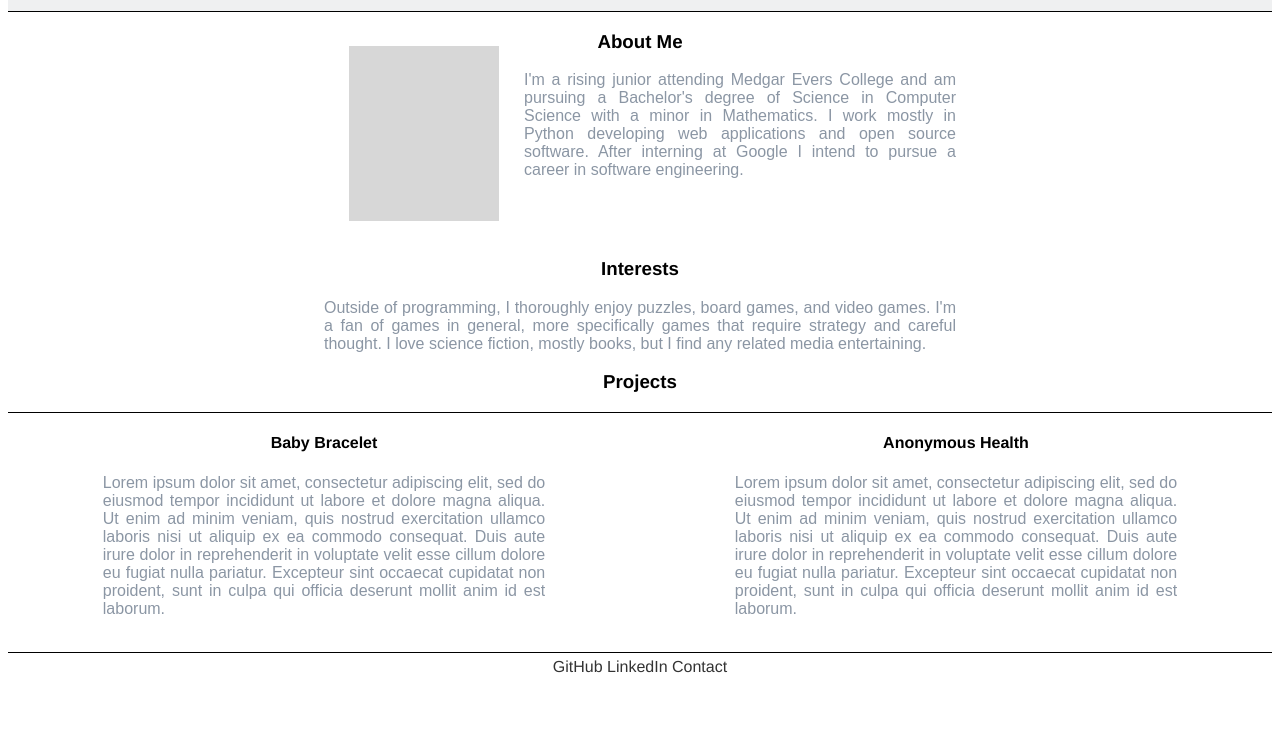
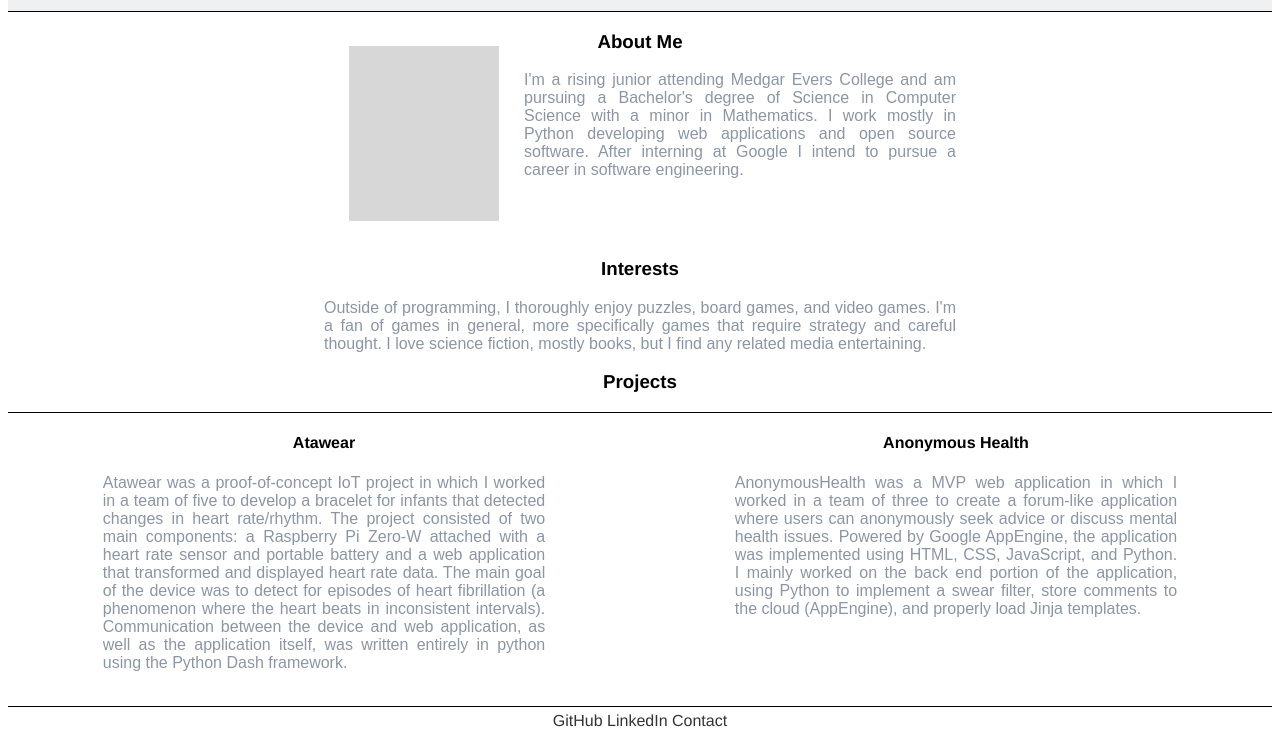
Before and after one commit to ElvisRodriguez/ElvisRodriguez.github.io, a plain HTML site: page index.html in a window 1280 px wide. Shown: the part 97-835 px from the top of the page. Before the commit the page ends 800 px from the top, so only its background shows below. Drawn offline with Linux system fonts and the light colour scheme; grey boxes are pictures that could not be loaded.

Commit message:
removed lorem ipsum, added real text

```diff
--- a/index.html
+++ b/index.html
@@ -40,16 +40,19 @@
     <div class="projects_wrap">
       <div class="bracelet_wrap">
         <a class="font" href="https://github.com/ElvisRodriguez/Baby_Bracelet" target="_blank" onclick="playSoundOnClick()">
-          <h4 class="font"> Baby Bracelet </h4>
+          <h4 class="font"> Atawear </h4>
         </a>
         <p class="description">
-          Lorem ipsum dolor sit amet, consectetur adipiscing elit, sed do
-          eiusmod tempor incididunt ut labore et dolore magna aliqua. Ut
-          enim ad minim veniam, quis nostrud exercitation ullamco laboris
-          nisi ut aliquip ex ea commodo consequat. Duis aute irure dolor in
-          reprehenderit in voluptate velit esse cillum dolore eu fugiat
-          nulla pariatur. Excepteur sint occaecat cupidatat non proident,
-          sunt in culpa qui officia deserunt mollit anim id est laborum.
+          Atawear was a proof-of-concept IoT project in which I worked in a team
+          of five to develop a bracelet for infants that detected changes in
+          heart rate/rhythm. The project consisted of two main components: a
+          Raspberry Pi Zero-W attached with a heart rate sensor and portable
+          battery and a web application that transformed and displayed heart
+          rate data. The main goal of the device was to detect for episodes of
+          heart fibrillation (a phenomenon where the heart beats in inconsistent
+          intervals). Communication between the device and web application, as
+          well as the application itself, was written entirely in python using
+          the Python Dash framework.
         </p>
       </div>
       <br>
@@ -58,14 +61,15 @@
           <h4 class="font"> Anonymous Health </h4>
         </a>
         <p class="description">
-          Lorem ipsum dolor sit amet, consectetur adipiscing elit, sed do
-          eiusmod tempor incididunt ut labore et dolore magna aliqua. Ut
-          enim ad minim veniam, quis nostrud exercitation ullamco laboris
-          nisi ut aliquip ex ea commodo consequat. Duis aute irure dolor in
-          reprehenderit in voluptate velit esse cillum dolore eu fugiat
-          nulla pariatur. Excepteur sint occaecat cupidatat non proident,
-          sunt in culpa qui officia deserunt mollit anim id est laborum.
+          AnonymousHealth was a MVP web application in which I worked in a team
+          of three to create a forum-like application where users can
+          anonymously seek advice or discuss mental health issues. Powered by
+          Google AppEngine, the application was implemented using HTML, CSS,
+          JavaScript, and Python. I mainly worked on the back end portion of
+          the application, using Python to implement a swear filter, store
+          comments to the cloud (AppEngine), and properly load Jinja templates.
         </p>
+        <br><br><br>
       </div>
     </div>
     <br>
```
